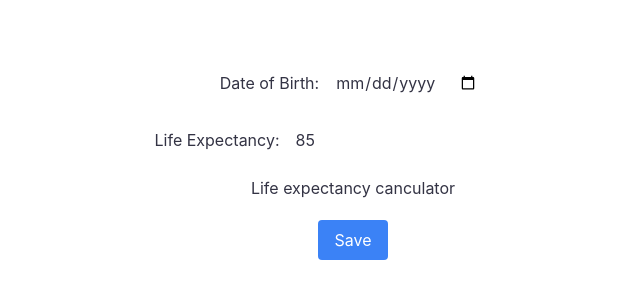
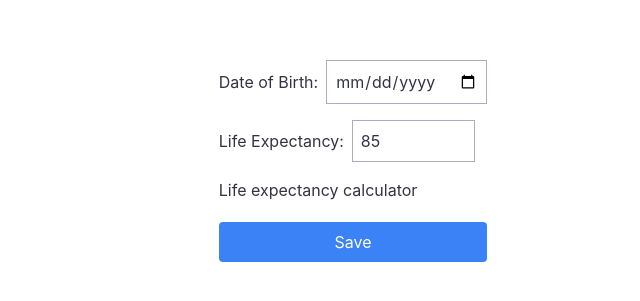
Before and after one commit to moritzWa/age-motivation, a React (Create React App) app: page / in a window 1280 px wide. Shown: the part 239-540 px from the top of the page, without its empty margins (287-927 px from the left). Built offline with nearby package versions, Linux system fonts and the light colour scheme.

Commit message:
improve settings ui

```diff
--- a/src/Components/Settings.tsx
+++ b/src/Components/Settings.tsx
@@ -16,9 +16,10 @@ const Settings: FC<SettingsProps> = ({ onSave, currentSettings }) => {
   };
 
   return (
+    <div className="flex items-start justify-center w-full h-full">
       <form
         onSubmit={handleSubmit}
-      className="flex flex-col items-center justify-center h-full text-gray-900 dark:text-gray-200"
+        className="flex flex-col justify-center h-full text-gray-900 dark:text-gray-200 max-w-80"
       >
         <label className="mb-4">
           Date of Birth:
@@ -26,7 +27,7 @@ const Settings: FC<SettingsProps> = ({ onSave, currentSettings }) => {
             type="date"
             value={birthdate}
             onChange={(e) => setBirthdate(e.target.value)}
-          className="p-2 ml-2 text-gray-900 bg-white dark:bg-gray-800 dark:text-gray-200"
+            className="p-2 ml-2 text-gray-900 bg-white border border-gray-300 dark:bg-gray-800 dark:text-gray-200"
           />
         </label>
         <label className="mb-4">
@@ -35,10 +36,15 @@ const Settings: FC<SettingsProps> = ({ onSave, currentSettings }) => {
             type="number"
             value={lifeExpectancy}
             onChange={(e) => setLifeExpectancy(parseInt(e.target.value))}
-          className="p-2 ml-2 text-gray-900 bg-white dark:bg-gray-800 dark:text-gray-200"
+            className="p-2 ml-2 text-gray-900 bg-white border border-gray-300 dark:bg-gray-800 dark:text-gray-200 w-[123px]"
           />
         </label>
-      <div className="pb-5">Life expectancy canculator</div>
+        <a
+          className="pb-5"
+          href="https://www.blueprintincome.com/tools/life-expectancy-calculator-how-long-will-i-live/"
+        >
+          Life expectancy calculator
+        </a>
         <button
           type="submit"
           className="px-4 py-2 text-white bg-blue-500 rounded"
@@ -46,6 +52,7 @@ const Settings: FC<SettingsProps> = ({ onSave, currentSettings }) => {
           Save
         </button>
       </form>
+    </div>
   );
 };
 
```
Lines whose indentation alone changed are shown as unchanged.
